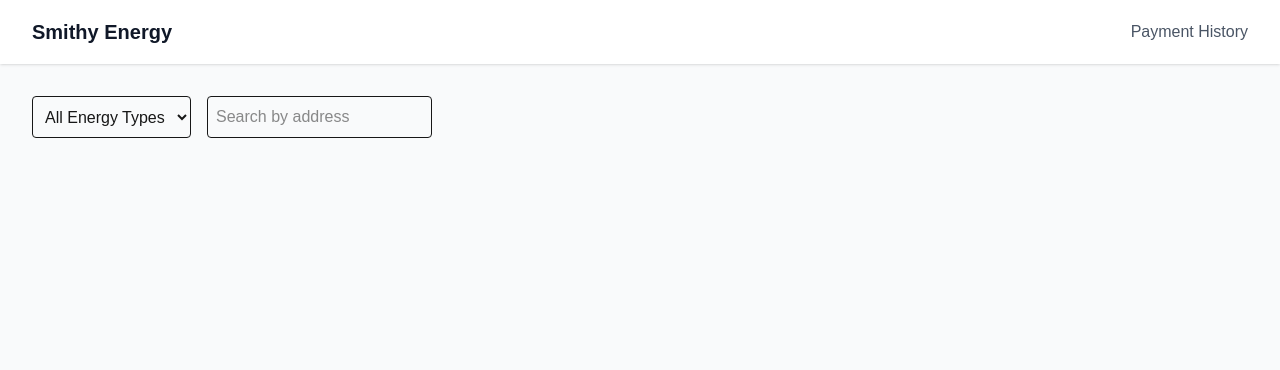
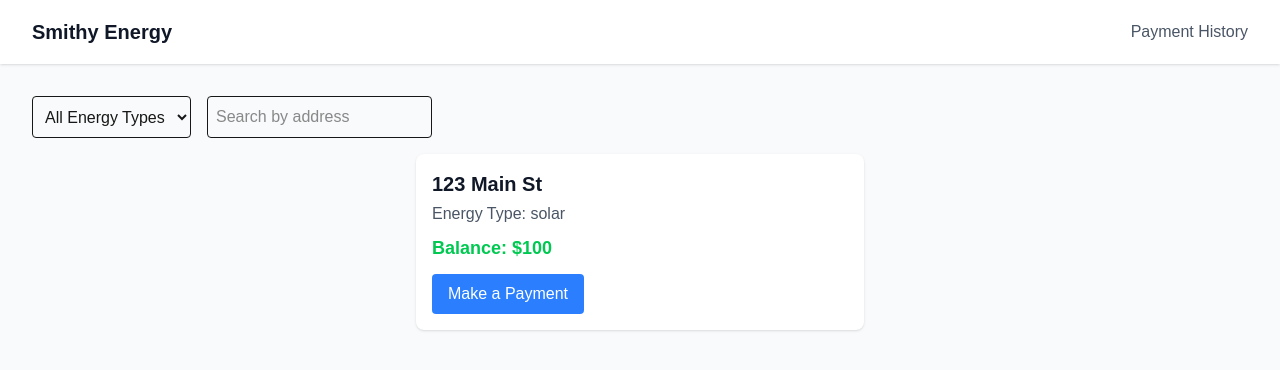
Before and after one commit to jshsmth/energy_portal, a Next.js app: page / in a window 1280 px wide. Shown: the top 370 px of the page. Built offline with nearby package versions, Linux system fonts and the light colour scheme.

Commit message:
chore: setup account card component and add it to account page

```diff
--- /dev/null
+++ b/src/components/AccountCard.tsx
@@ -0,0 +1,37 @@
+import clsx from "clsx";
+import { twMerge } from "tailwind-merge";
+
+interface AccountCardProps {
+  account: {
+    id: number;
+    address: string;
+    balance: number;
+    energyType: string;
+  };
+  onMakePayment?: (account: AccountCardProps["account"]) => void;
+}
+
+export default function AccountCard({ account, onMakePayment }: AccountCardProps) {
+  const balanceClass = twMerge(
+    clsx(
+      "font-bold text-lg",
+      account.balance > 0 && "text-green-500",
+      account.balance < 0 && "text-red-500",
+      account.balance === 0 && "text-gray-500"
+    )
+  );
+
+  return (
+    <div className="bg-white rounded-lg shadow-sm p-4 w-full max-w-md">
+      <h2 className="text-xl font-semibold text-gray-900">{account.address}</h2>
+      <p className="text-gray-600 mt-1">Energy Type: {account.energyType}</p>
+      <p className={balanceClass + " mt-2"}>Balance: ${account.balance}</p>
+      <button
+        className="mt-3 bg-blue-500 text-white px-4 py-2 rounded hover:bg-blue-600 transition-colors"
+        onClick={() => onMakePayment?.(account)}
+      >
+        Make a Payment
+      </button>
+    </div>
+  );
+}
--- a/src/components/AccountsPage.tsx
+++ b/src/components/AccountsPage.tsx
@@ -1,5 +1,6 @@
 "use client";
 
+import AccountCard from "./AccountCard";
 import FilterBar from "./FilterBar";
 import NavBar from "./NavBar";
 import { useState } from "react";
@@ -41,14 +42,8 @@ export default function AccountsPage() {
   }) => {
     // Simulate payment delay
     await new Promise((res) => setTimeout(res, 1000));
-    // Update account balance to zero after payment
-    if (selectedAccount) {
-      setAccounts(
-        accounts.map((acc) =>
-          acc.id === selectedAccount.id ? { ...acc, balance: 0 } : acc
-        )
-      );
-    }
+   // TODO: PAYMENT LOGIC
+
     // Close the modal
     setModalOpen(false);
   };
@@ -59,9 +54,10 @@ export default function AccountsPage() {
       <main className="max-w-7xl mx-auto px-4 sm:px-6 lg:px-8 py-8">
         <FilterBar filter={filter} setFilter={setFilter} />
         <div className="flex flex-col gap-4 items-center mt-4">
-          {/* {filteredAccounts.map(account => (
-            Account card to go here
-          ))} */}
+          <AccountCard
+            account={filteredAccounts[0]}
+            onMakePayment={handleMakePayment}
+          />
         </div>
         {/* <PaymentModal to go here
         /> */}
```
